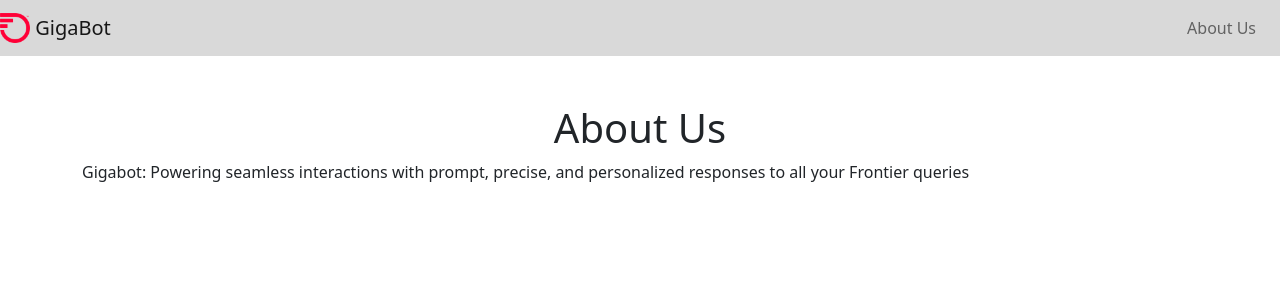
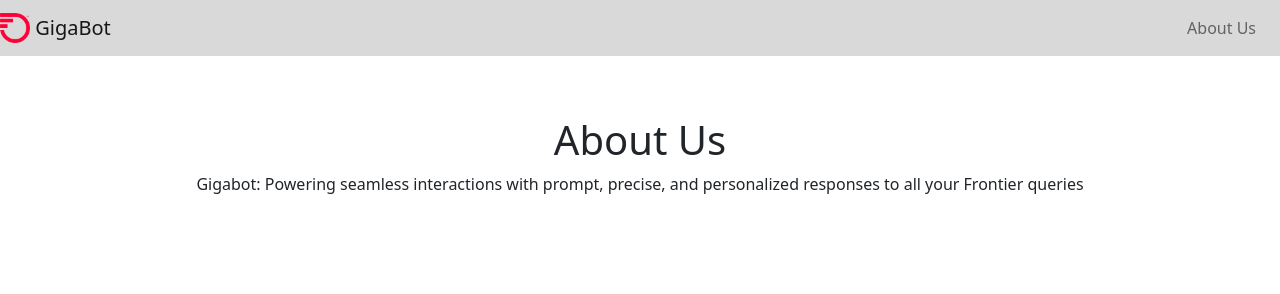
Before and after one commit to kalyancheerla/gigabot_ftr_tech_challenge, a Django app: page /about_us/ in a window 1280 px wide. Shown: the top 294 px of the page. Run offline with Django 5.2, Linux system fonts and the light colour scheme.

Commit message:
about us changes

```diff
--- a/gigabot/main/templates/about_us.html
+++ b/gigabot/main/templates/about_us.html
@@ -4,11 +4,11 @@
 
 {% block content %}
 <!-- About Us Intro -->
-<section class="py-5" style="background-color: #fff;">
+<section class="py-5" style="background-color: #fff; display: flex; align-items: center; justify-content: center; height: 200px;">
   <div class="container text-center">
     <h1>About Us</h1>
-    <p style="text-align: justify;">
-        Gigabot: Powering seamless interactions with prompt, precise, and personalized responses to all your Frontier queries
+    <p style="margin: 0;">
+      Gigabot: Powering seamless interactions with prompt, precise, and personalized responses to all your Frontier queries
     </p>
   </div>
 </section>
--- a/gigabot/main/views.py
+++ b/gigabot/main/views.py
@@ -6,7 +6,7 @@ def home(request):
 
 def about_us(request):
     developers = [
-        {'name': 'Kalyan Cheerla', 'bio': 'Project Manager', 'image': 'https://avatars.githubusercontent.com/u/32354220'},
-        {'name': 'Bhavani Rachakatla', 'bio': 'Design and Testing Lead', 'image': 'https://avatars.githubusercontent.com/u/28670100'},
+        {'name': 'Kalyan Cheerla', 'bio': 'Lead Developer', 'image': 'https://avatars.githubusercontent.com/u/32354220'},
+        {'name': 'Bhavani Rachakatla', 'bio': 'Developer', 'image': 'https://avatars.githubusercontent.com/u/28670100'},
            ]
     return render(request, "about_us.html", {'developers': developers})
```
